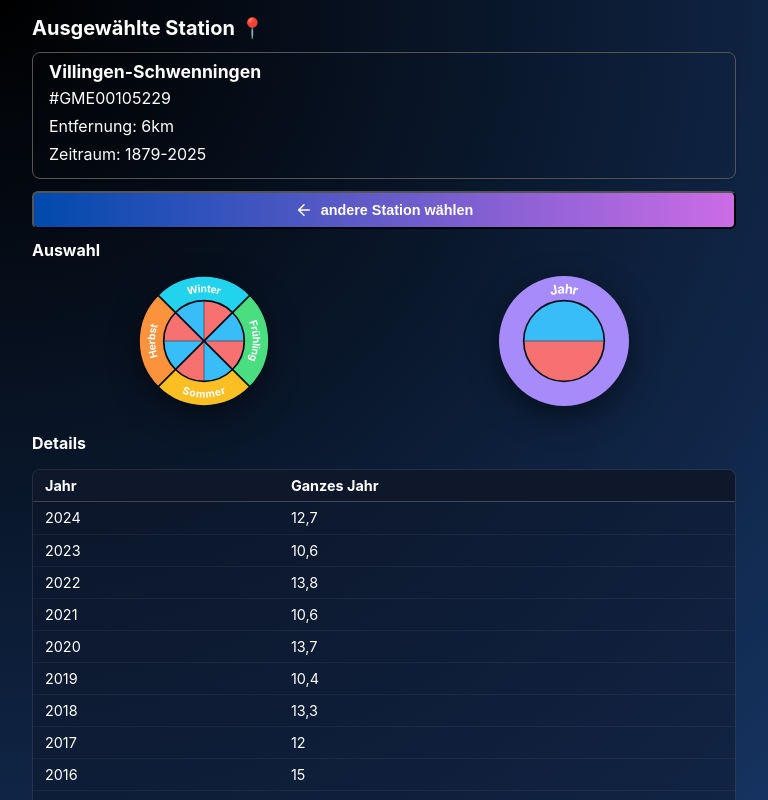
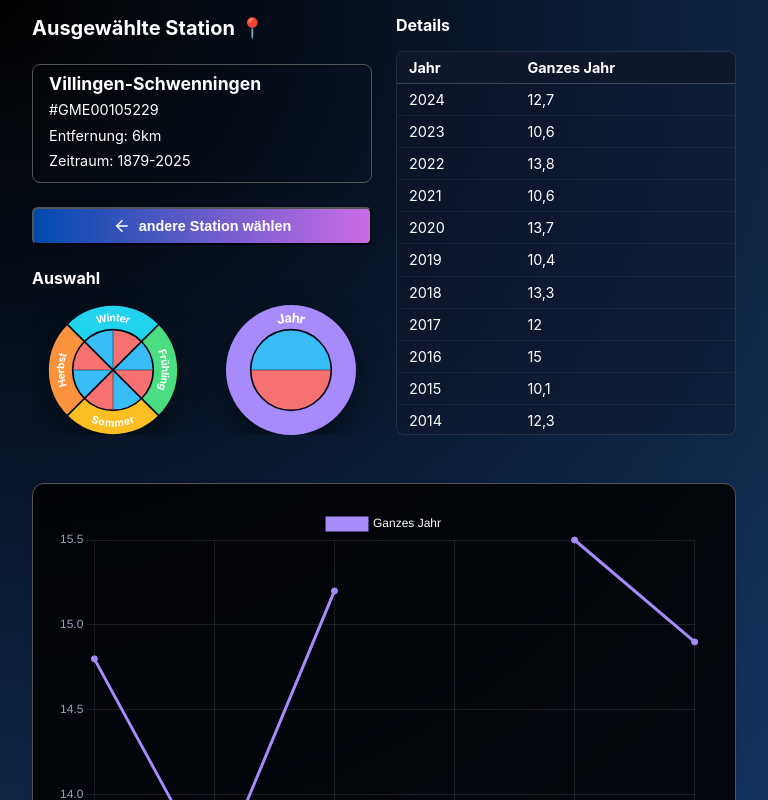
Before and after one commit to tamarawoessner/Anwendungsentwicklung-Projekt, a Vue app in the folder frontend_wetterstationsdaten/: page /analyse in a window 768 px wide. Shown: the top 800 px of the page. Built offline with nearby package versions, Linux system fonts and the light colour scheme; the HTML template or start-up script is replaced by a standard one.

Commit message:
adjustments

```diff
--- a/frontend_wetterstationsdaten/src/components/StationDetailsTable.vue
+++ b/frontend_wetterstationsdaten/src/components/StationDetailsTable.vue
@@ -6,8 +6,6 @@
           <th>Jahr</th>
           <th v-for="sel in selections" :key="sel">
             {{ sel }}
-            <span v-if="sel.includes('Kalt') || sel.includes('Winter')" class="icon-cold">❄️</span>
-            <span v-if="sel.includes('Warm') || sel.includes('Sommer')" class="icon-warm">🔥</span>
           </th>
         </tr>
       </thead>
--- a/frontend_wetterstationsdaten/src/views/StationAnalysisView.vue
+++ b/frontend_wetterstationsdaten/src/views/StationAnalysisView.vue
@@ -82,14 +82,11 @@ const goBackToSearch = () => {
 </template>
 
 <style scoped>
-/* ==========================================
-   1. DAS GRUND-GERÜST (Desktop)
-   ========================================== */
 .analysis-view-container {
   padding: 1rem 2rem;
   max-width: 1600px;
   margin: 0 auto;
-  height: calc(100vh - 2rem); /* Zwingt die Seite auf Bildschirmhöhe */
+  height: calc(100vh - 2rem);
   display: flex;
   flex-direction: column;
 }
@@ -98,8 +95,8 @@ const goBackToSearch = () => {
   display: grid;
   grid-template-columns: 350px 1fr;
   gap: 2rem;
-  flex: 1; /* Füllt die Reste-Höhe aus */
-  min-height: 0; /* WICHTIG! */
+  flex: 1;
+  min-height: 0;
   width: 100%;
 }
 
@@ -109,7 +106,7 @@ const goBackToSearch = () => {
   gap: 0.75rem;
   height: 100%;
   min-height: 0;
-  overflow: hidden; /* Schneidet Überstehendes ab */
+  overflow: hidden;
 }
 
 .table-section {
@@ -120,7 +117,7 @@ const goBackToSearch = () => {
 }
 
 .right-column {
-  background-color: rgba(0, 0, 0, 0.85); /* Achtung: Hier war vorhin ein Kommafehler in deinem Code */
+  background-color: rgba(0, 0, 0, 0.85);
   border: 1px solid #545454;
   border-radius: 12px;
   padding: 1.5rem;
@@ -133,13 +130,11 @@ const goBackToSearch = () => {
 
 .chart-container {
   width: 100%;
-  flex: 1; /* Chart soll die Box ausfüllen */
+  flex: 1;
   position: relative;
+  min-height: 0;
 }
 
-/* ==========================================
-   2. DEINE BOXEN & BUTTONS (Bleiben erhalten!)
-   ========================================== */
 .section-title {
   font-size: 1.25rem;
   margin: 0;
@@ -160,7 +155,7 @@ const goBackToSearch = () => {
 
 .station-info-box p {
   margin: 0.15rem 0;
-  font-size: 0,9rem;
+  font-size: 0.9rem;
   color: #ffffff;
 }
 
@@ -205,9 +200,6 @@ const goBackToSearch = () => {
   color: #64748b;
 }
 
-/* ==========================================
-   3. SCROLLBAR (Tabelle)
-   ========================================== */
 .table-container::-webkit-scrollbar {
   width: 6px;
 }
@@ -223,41 +215,72 @@ const goBackToSearch = () => {
   background: rgba(255, 255, 255, 0.3);
 }
 
-/* ==========================================
-   4. RESPONSIVE (Unter 1024px)
-   ========================================== */
-@media screen and (max-width: 1024px) {
+@media screen and (min-width: 601px) and (max-width: 1024px) {
   .analysis-view-container {
     height: auto !important;
     min-height: 100vh;
-    display: block;
   }
 
   .content-grid {
     display: flex !important;
     flex-direction: column;
-    height: auto !important;
-    overflow: visible;
+    gap: 2rem;
   }
 
   .left-column {
-    order: 1;
-    width: 100%;
+    display: grid !important;
+    grid-template-columns: 1fr 1fr;
+    gap: 1.5rem;
     height: auto !important;
-    overflow: visible;
+    position: relative;
+  }
+
+  .left-column > * {
+    grid-column: 1;
+  }
+
+  .left-column > .table-section {
+    position: absolute;
+    top: 0;
+    bottom: 0;
+    right: 0;
+    width: calc(50% - 0.75rem);
+    height: 100% !important;
+    margin-top: 0 !important;
   }
 
   .right-column {
-    order: 2;
     width: 100%;
     height: 450px !important;
-    flex: none;
     margin-top: 1rem;
+  }
+}
+
+@media screen and (max-width: 600px) {
+  .analysis-view-container {
+    height: auto !important;
+  }
+
+  .content-grid {
+    display: flex !important;
+    flex-direction: column;
+  }
+
+  .left-column {
+    display: flex !important;
+    flex-direction: column;
+    gap: 1rem;
   }
 
   .table-section {
     height: 400px !important;
-    flex: none;
+  }
+
+  .right-column {
+    height: 400px !important;
+    min-height: 400px !important;
+    display: flex !important;
+    flex-direction: column;
     margin-top: 1rem;
   }
 }
```
